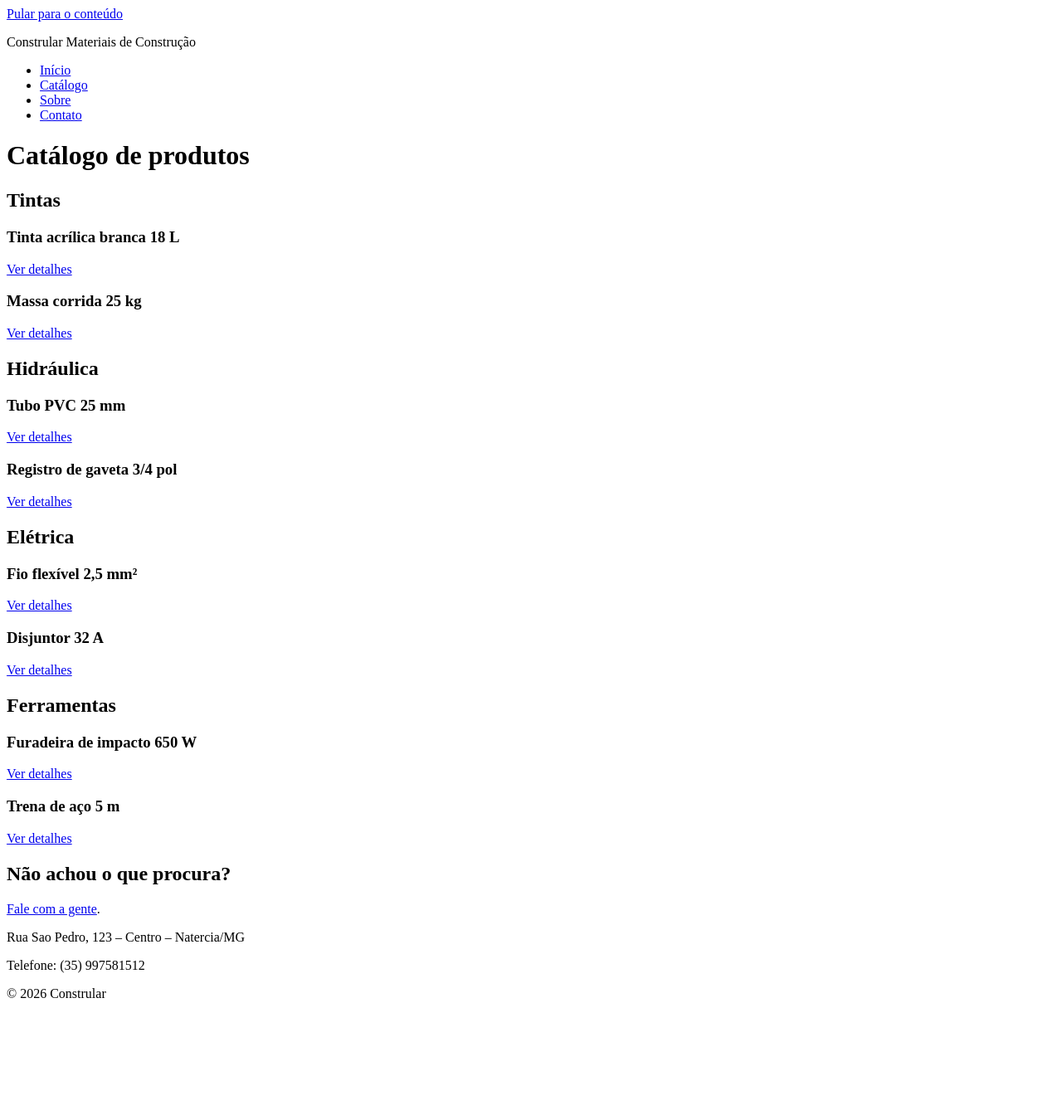
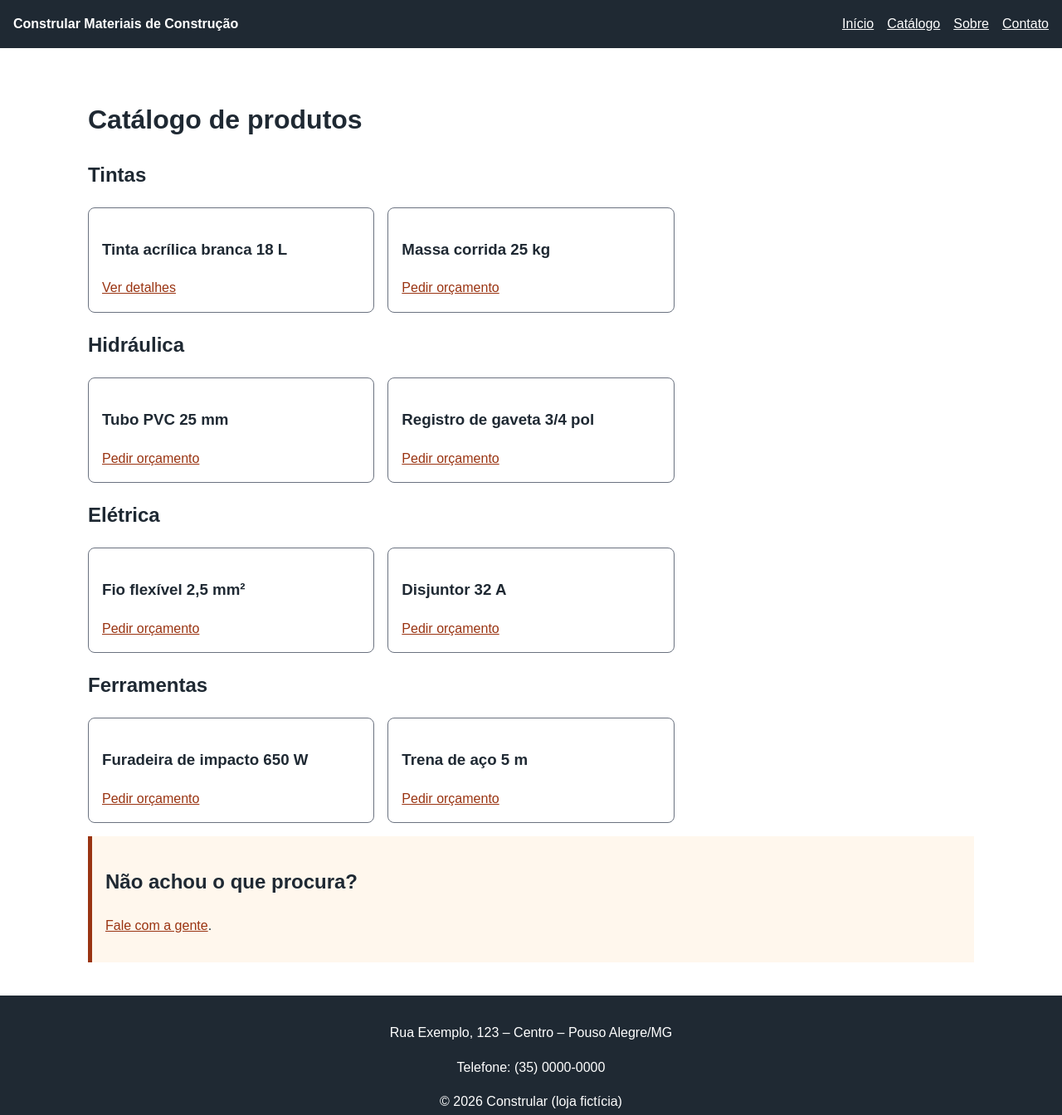
Before and after one commit to denissonmartins27-hash/Trabalho-HTML, a plain HTML site: page catalogo.html in a window 1280 px wide. Shown: the whole page at 83% size. Before the commit the page ends 1223 px from the top, so only its background shows below. Drawn offline with Linux system fonts and the light colour scheme.

Commit message:
Add files via upload

```diff
--- a/catalogo.html
+++ b/catalogo.html
@@ -4,14 +4,15 @@
   <meta charset="UTF-8">
   <meta name="viewport" content="width=device-width, initial-scale=1">
   <title>Catálogo | Constrular</title>
+  <link rel="stylesheet" href="css/style.css">
 </head>
 <body>
-  <a href="#conteudo">Pular para o conteúdo</a>
+  <a class="skip-link" href="#conteudo">Pular para o conteúdo</a>
 
-  <header>
+  <header class="site-header">
     <p>Constrular Materiais de Construção</p>
     <nav>
-      <ul>
+      <ul class="menu">
         <li><a href="index.html">Início</a></li>
         <li><a href="catalogo.html">Catálogo</a></li>
         <li><a href="sobre.html">Sobre</a></li>
@@ -20,67 +21,75 @@
     </nav>
   </header>
 
-  <main id="conteudo">
+  <main id="conteudo" class="conteudo">
     <h1>Catálogo de produtos</h1>
 
     <section id="tintas">
       <h2>Tintas</h2>
-        <article>
+      <div class="cards">
+        <article class="card">
           <h3>Tinta acrílica branca 18 L</h3>
           <a href="produto.html">Ver detalhes</a>
         </article>
-        <article>
+        <article class="card">
           <h3>Massa corrida 25 kg</h3>
-          <a href="produto.html">Ver detalhes</a>
+          <a href="contato.html">Pedir orçamento</a>
         </article>
+      </div>
     </section>
 
     <section id="hidraulica">
       <h2>Hidráulica</h2>
-        <article>
+      <div class="cards">
+        <article class="card">
           <h3>Tubo PVC 25 mm</h3>
-          <a href="produto.html">Ver detalhes</a>
+          <a href="contato.html">Pedir orçamento</a>
         </article>
-        <article>
+        <article class="card">
           <h3>Registro de gaveta 3/4 pol</h3>
-          <a href="produto.html">Ver detalhes</a>
+          <a href="contato.html">Pedir orçamento</a>
         </article>
+      </div>
     </section>
 
     <section id="eletrica">
       <h2>Elétrica</h2>
-        <article>
+      <div class="cards">
+        <article class="card">
           <h3>Fio flexível 2,5 mm²</h3>
-          <a href="produto.html">Ver detalhes</a>
+          <a href="contato.html">Pedir orçamento</a>
         </article>
-        <article>
+        <article class="card">
           <h3>Disjuntor 32 A</h3>
-          <a href="produto.html">Ver detalhes</a>
+          <a href="contato.html">Pedir orçamento</a>
         </article>
+      </div>
     </section>
 
     <section id="ferramentas">
       <h2>Ferramentas</h2>
-        <article>
+      <div class="cards">
+        <article class="card">
           <h3>Furadeira de impacto 650 W</h3>
-          <a href="produto.html">Ver detalhes</a>
+          <a href="contato.html">Pedir orçamento</a>
         </article>
-        <article>
+        <article class="card">
           <h3>Trena de aço 5 m</h3>
-          <a href="produto.html">Ver detalhes</a>
+          <a href="contato.html">Pedir orçamento</a>
         </article>
+      </div>
     </section>
 
-    <aside>
+    <aside class="destaque-aside">
       <h2>Não achou o que procura?</h2>
       <p><a href="contato.html">Fale com a gente</a>.</p>
     </aside>
   </main>
 
-  <footer>
-    <p>Rua Sao Pedro, 123 – Centro – Natercia/MG</p>
-    <p>Telefone: (35) 997581512</p>
-    <p>&copy; 2026 Constrular </p>
+  <footer class="site-footer">
+    <p>Rua Exemplo, 123 – Centro – Pouso Alegre/MG</p>
+    <p>Telefone: (35) 0000-0000</p>
+    <p>&copy; 2026 Constrular (loja fictícia)</p>
   </footer>
 </body>
 </html>
--- /dev/null
+++ b/css/style.css
@@ -0,0 +1,194 @@
+/* Constrular - style.css
+   Abordagem mobile-first: o estilo base é do celular e os
+   media queries (min-width) ajustam para tablet e desktop.
+   Classes em português, minúsculas, com hífen. */
+
+:root {
+  --cor-texto: #1f2933;
+  --cor-fundo: #ffffff;
+  --cor-clara: #f3f4f6;
+  --cor-primaria: #9a3412;
+  --espaco: 1rem;
+  --raio: 8px;
+}
+
+* {
+  box-sizing: border-box;
+}
+
+body {
+  margin: 0;
+  font-family: Arial, sans-serif;
+  line-height: 1.6;
+  color: var(--cor-texto);
+  background: var(--cor-fundo);
+}
+
+img {
+  max-width: 100%;
+  height: auto;
+}
+
+a {
+  color: var(--cor-primaria);
+}
+
+/* Foco visível para quem usa o teclado */
+a:focus,
+button:focus,
+input:focus,
+select:focus,
+textarea:focus {
+  outline: 3px solid #1d4ed8;
+  outline-offset: 2px;
+}
+
+/* Skip link: aparece só quando recebe o foco */
+.skip-link {
+  position: absolute;
+  top: -4rem;
+  background: var(--cor-fundo);
+  padding: var(--espaco);
+}
+
+.skip-link:focus {
+  top: 0;
+}
+
+/* Cabeçalho e menu (Flexbox) */
+.site-header {
+  display: flex;
+  flex-direction: column;
+  gap: var(--espaco);
+  padding: var(--espaco);
+  background: var(--cor-texto);
+  color: #ffffff;
+}
+
+.site-header p {
+  margin: 0;
+  font-weight: bold;
+}
+
+.menu {
+  display: flex;
+  flex-wrap: wrap;
+  gap: var(--espaco);
+  margin: 0;
+  padding: 0;
+  list-style: none;
+}
+
+.menu a,
+.site-footer {
+  color: #ffffff;
+}
+
+/* Conteúdo */
+.conteudo {
+  max-width: 1100px;
+  margin: 0 auto;
+  padding: var(--espaco);
+}
+
+.hero {
+  padding: var(--espaco);
+  background: var(--cor-clara);
+  border-radius: var(--raio);
+}
+
+.botao {
+  display: inline-block;
+  padding: 0.75rem 1.25rem;
+  border: 0;
+  border-radius: var(--raio);
+  background: var(--cor-primaria);
+  color: #ffffff;
+  font-size: 1rem;
+  font-weight: bold;
+  text-decoration: none;
+  cursor: pointer;
+}
+
+/* Categorias (Flexbox) */
+.lista-categorias {
+  display: flex;
+  flex-wrap: wrap;
+  gap: var(--espaco);
+  padding: 0;
+  list-style: none;
+}
+
+/* Cards (Grid) */
+.cards {
+  display: grid;
+  grid-template-columns: 1fr;
+  gap: var(--espaco);
+}
+
+.card {
+  padding: var(--espaco);
+  border: 1px solid #6b7280;
+  border-radius: var(--raio);
+}
+
+.destaque-aside {
+  margin-top: var(--espaco);
+  padding: var(--espaco);
+  background: #fff7ed;
+  border-left: 5px solid var(--cor-primaria);
+}
+
+/* Página de contato (Grid) */
+.duas-colunas {
+  display: grid;
+  grid-template-columns: 1fr;
+  gap: var(--espaco);
+}
+
+.formulario input,
+.formulario select,
+.formulario textarea {
+  width: 100%;
+  max-width: 30rem;
+  padding: 0.5rem;
+  border: 2px solid #6b7280;
+  border-radius: var(--raio);
+  font-size: 1rem;
+}
+
+/* Rodapé */
+.site-footer {
+  padding: var(--espaco);
+  background: var(--cor-texto);
+  text-align: center;
+}
+
+/* Tablet (a partir de 768px) */
+@media (min-width: 768px) {
+  .site-header {
+    flex-direction: row;
+    justify-content: space-between;
+    align-items: center;
+  }
+
+  .cards {
+    grid-template-columns: repeat(2, 1fr);
+  }
+
+  .duas-colunas {
+    grid-template-columns: 2fr 1fr;
+    align-items: start;
+  }
+}
+
+/* Desktop (a partir de 1200px) */
+@media (min-width: 1200px) {
+  .conteudo {
+    padding: 2.5rem var(--espaco);
+  }
+
+  .cards {
+    grid-template-columns: repeat(3, 1fr);
+  }
+}
```
Also changed, not shown: contato.html (+14 -11 lines), index.html (+20 -15 lines), produto.html (+11 -10 lines), sobre.html (+9 -8 lines), img/furadeira.jpg (added), img/tinta.jpg (added), 1 other file.
